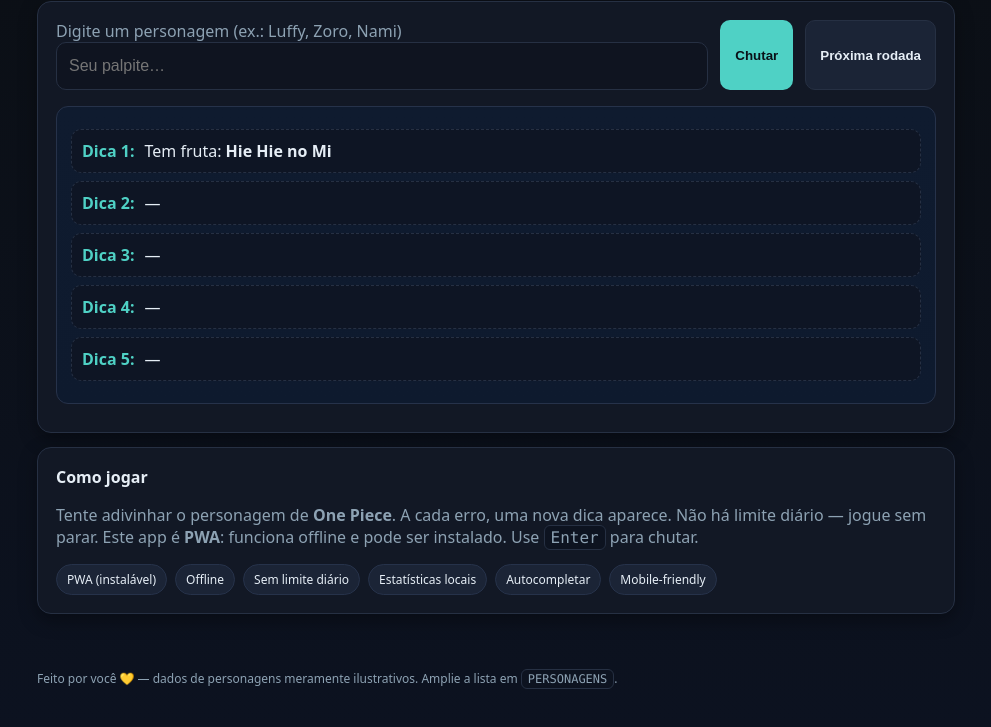
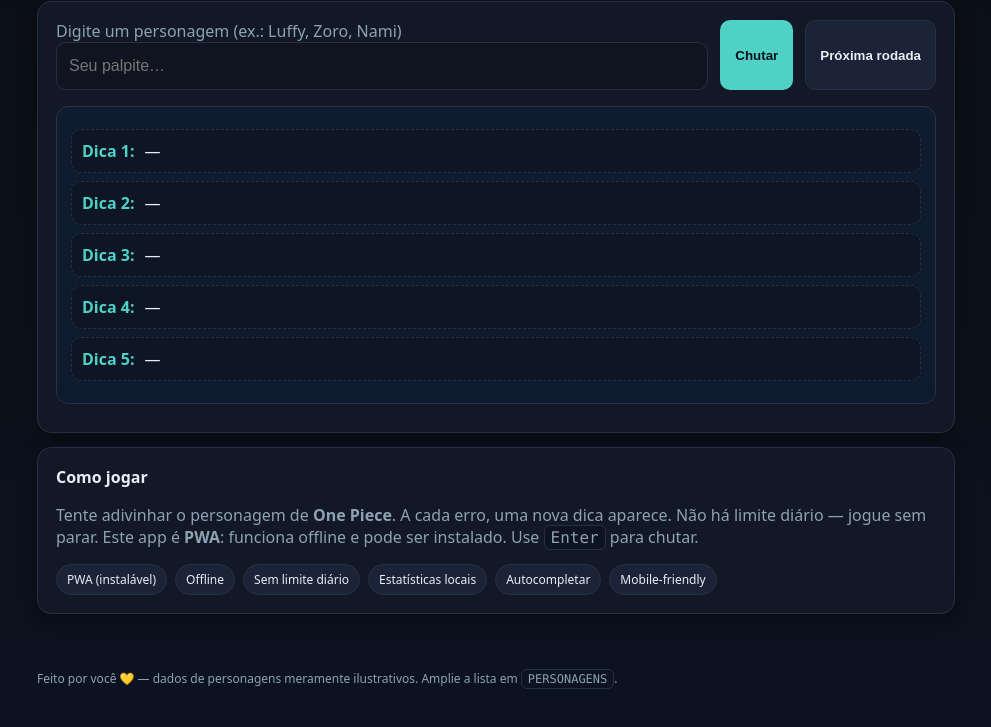
Before and after one commit to Gabrielzxv/one-piece-dlw-jogo, a plain HTML site: page index.html in a window 1280 px wide. Shown: the part 67-794 px from the top of the page, without its empty margins (144-1135 px from the left). Drawn offline with Linux system fonts and the light colour scheme.

Commit message:
Update index.html

```diff
--- a/index.html
+++ b/index.html
@@ -239,6 +239,7 @@
 
     function atualizarDicas(){
       for(let i=1;i<=5;i++){
+            if (novaRodada >= 10)
         el("h"+i).innerHTML = i<=reveladas ? alvo._dicas[i-1] : "—";
       }
     }
```
